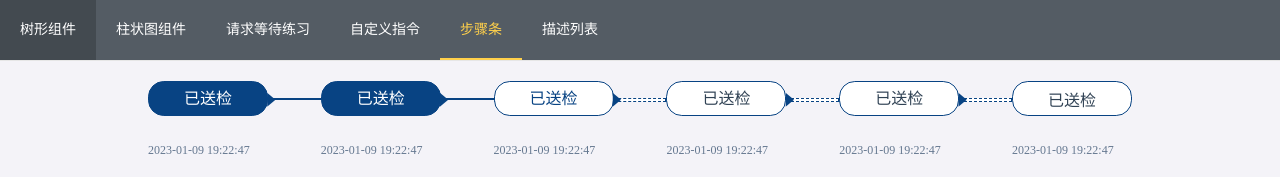
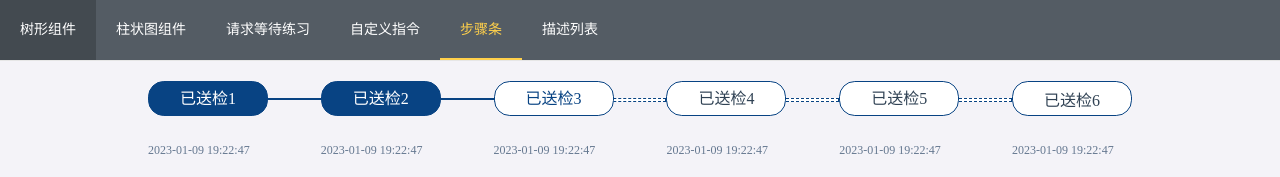
Before and after one commit to sumingcheng/SMC-UI, a Vue app: page / in a window 1280 px wide. Both pictures are taken after a click on the item "步骤条". Shown: the top 177 px of the page. Built offline with nearby package versions, Linux system fonts and the light colour scheme.

Commit message:
优化样式

```diff
--- a/package.json
+++ b/package.json
@@ -13,6 +13,7 @@
     "element-ui": "^2.15.10",
     "mockjs": "^1.1.0",
     "moment": "^2.29.4",
+    "nanoid": "^4.0.1",
     "sass": "^1.54.9",
     "sass-loader": "^13.0.2",
     "vant": "^2.12.53",
--- a/src/views/stepBar/index.vue
+++ b/src/views/stepBar/index.vue
@@ -1,9 +1,9 @@
 <template>
   <div>
     <el-steps :active="2" class="stepStyle">
-      <el-step v-for="item in modifyDate">
+      <el-step v-for="(item) in detection" :key="item.key">
         <template v-slot:description>
-          <div class="topText">{{ item }}</div>
+          <div class="topText">{{ item.modifyDate }}</div>
         </template>
       </el-step>
     </el-steps>
@@ -11,6 +11,7 @@
 </template>
 
 <script>
+import { nanoid } from 'nanoid';
 
 export default {
   props: {
@@ -20,27 +21,33 @@ export default {
         return [
           {
             'modifyDate': '2023-01-09 19:22:47',
-            'status': '已送检'
+            'status': '已送检1',
+            key: nanoid(10)
           },
           {
             'modifyDate': '2023-01-09 19:22:47',
-            'status': '已送检'
+            'status': '已送检2',
+            key: nanoid(10)
           },
           {
             'modifyDate': '2023-01-09 19:22:47',
-            'status': '已送检'
+            'status': '已送检3',
+            key: nanoid(10)
           },
           {
             'modifyDate': '2023-01-09 19:22:47',
-            'status': '已送检'
+            'status': '已送检4',
+            key: nanoid(10)
           },
           {
             'modifyDate': '2023-01-09 19:22:47',
-            'status': '已送检'
+            'status': '已送检5',
+            key: nanoid(10)
           },
           {
             'modifyDate': '2023-01-09 19:22:47',
-            'status': '已送检'
+            'status': '已送检6',
+            key: nanoid(10)
           },
         ];
       }
@@ -147,7 +154,6 @@ export default {
 
   .el-step__icon-inner {
     &::after {
-      font-family: element-icons;
       content: '\e791';
       position: absolute;
       top: 6.5px;
```
Also changed, not shown: 1 other file (tests, documents, lock files or other folders).
